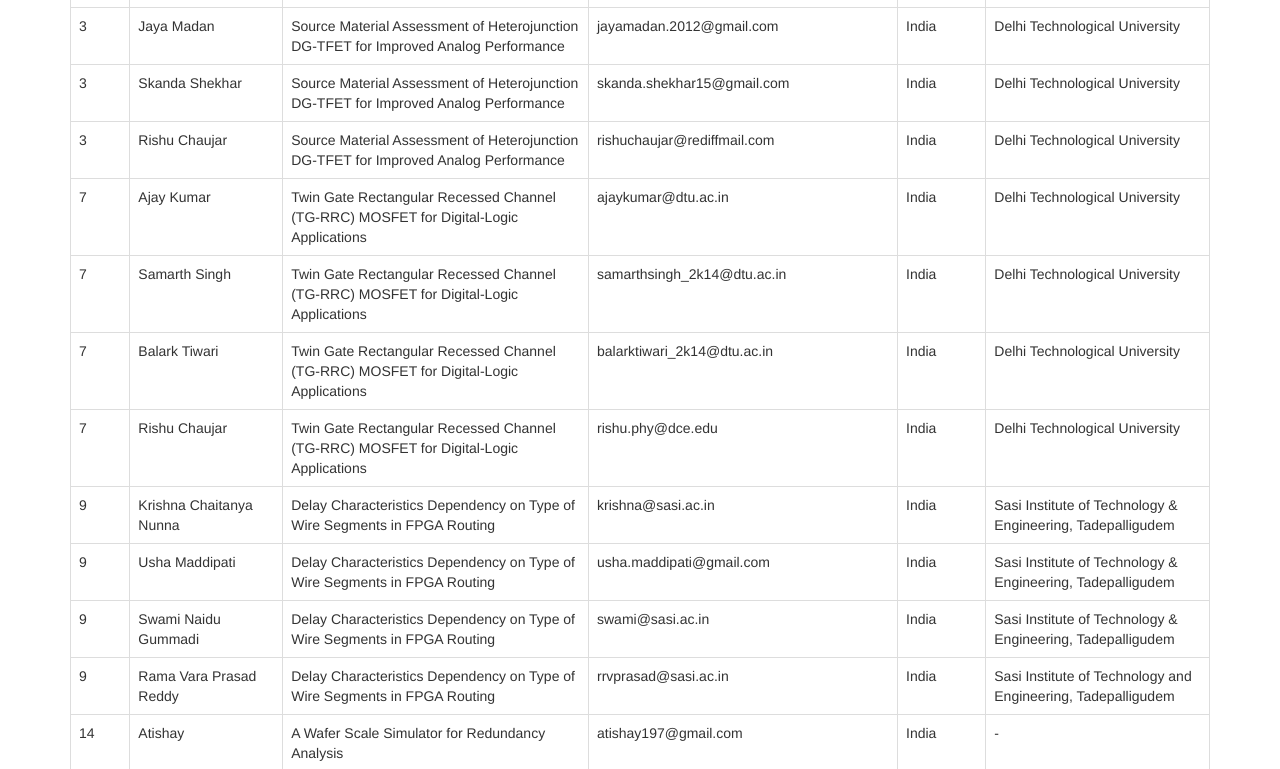
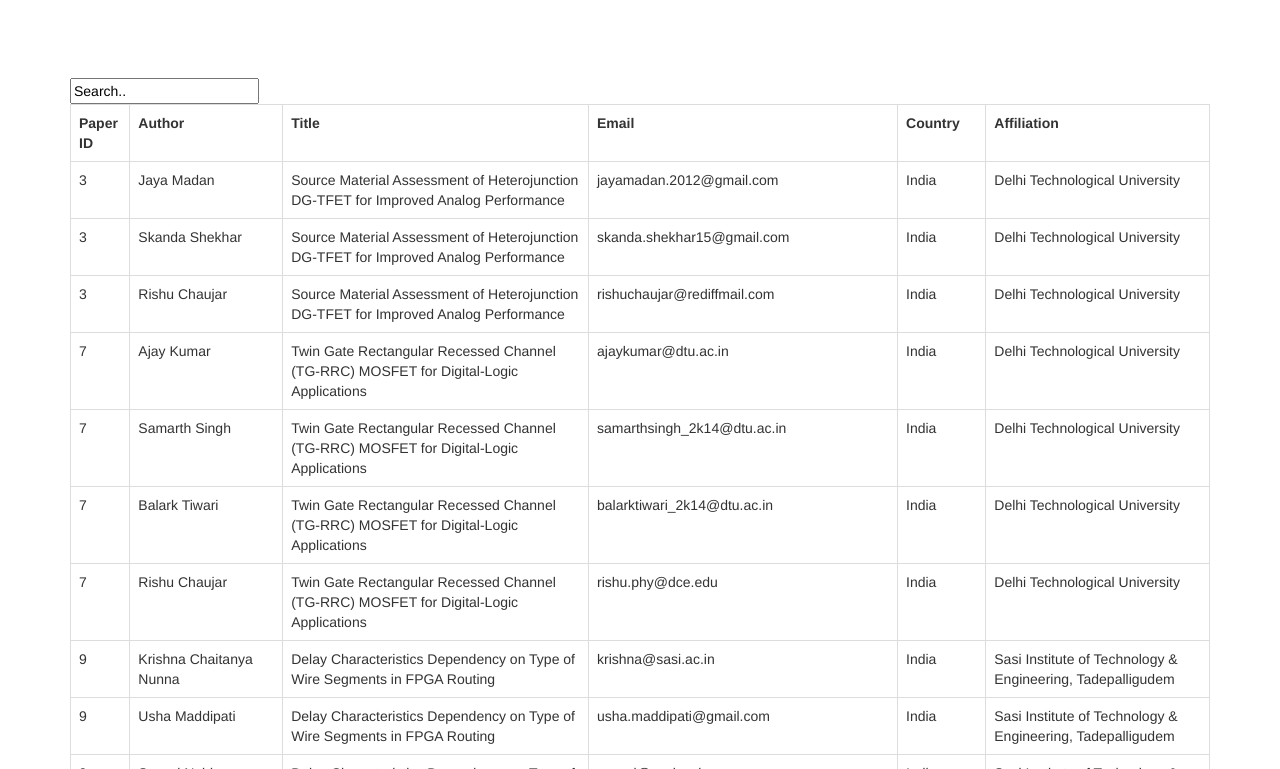
Before and after one commit to armudgal/ieee_conf, a plain HTML site: page index.html in a window 1280 px wide. Shown: the part 90-859 px from the top of the page. Drawn offline with Linux system fonts and the light colour scheme; some packages are replaced by stand-ins of ours; a web font is replaced by a local one.

Commit message:
Searchable input done

```diff
--- a/index.html
+++ b/index.html
@@ -187,10 +187,11 @@
         </div>
     </nav>
 
-    <div id="about">
+    <div id="about" style="margin-top: 10%">
         <div class="container">
             <div class="text">
-            <table class="table" id="result_table">
+            <input type="text" id="table_search" name="search" placeholder="Search.." onkeyup="searchFunction()">
+            <table class="table" id="paper_table">
                 <thead id="table-head">
                   <tr>
                     <td><strong>Paper ID</strong></td>
@@ -728,5 +729,6 @@
         });
     </script> <!-- Portfolio Isotope Settings -->
     <script src="https://maps.googleapis.com/maps/api/js?key=AIzaSyBBW9ZazhuahSIL_MBanyxO-VrELTMevyw&amp;callback=initMap"></script>
+    <script type="text/javascript" src="js/search.js"></script>
 </body>
 </html>
--- /dev/null
+++ b/js/search.js
@@ -0,0 +1,38 @@
+function searchFunction() {
+  var input, filter, table, tr, td, i;
+  input = document.getElementById("table_search");
+  filter = input.value.toUpperCase();
+  table = document.getElementById("paper_table");
+  tr = table.getElementsByTagName("tr");
+  for (i = 0; i < tr.length; i++) {
+    td1 = tr[i].getElementsByTagName("td")[0];
+    td2 = tr[i].getElementsByTagName("td")[1];
+    td3 = tr[i].getElementsByTagName("td")[2];
+    td4 = tr[i].getElementsByTagName("td")[3];
+    td5 = tr[i].getElementsByTagName("td")[4];
+    td6 = tr[i].getElementsByTagName("td")[5];
+    if (td1 || td2 || td3 || td4 || td5 || td6) {
+      if (td1.innerHTML.toUpperCase().indexOf(filter) > -1) {
+        tr[i].style.display = "";
+      }
+      else if (td2.innerHTML.toUpperCase().indexOf(filter) > -1) {
+        tr[i].style.display = "";
+      }
+      else if (td3.innerHTML.toUpperCase().indexOf(filter) > -1) {
+        tr[i].style.display = "";
+      }
+      else if (td4.innerHTML.toUpperCase().indexOf(filter) > -1) {
+        tr[i].style.display = "";
+      }
+      else if (td5.innerHTML.toUpperCase().indexOf(filter) > -1) {
+        tr[i].style.display = "";
+      }
+      else if (td6.innerHTML.toUpperCase().indexOf(filter) > -1) {
+        tr[i].style.display = "";
+      }
+      else {
+      	tr[i].style.display = "none";
+      }
+    }
+  }
+}
```
